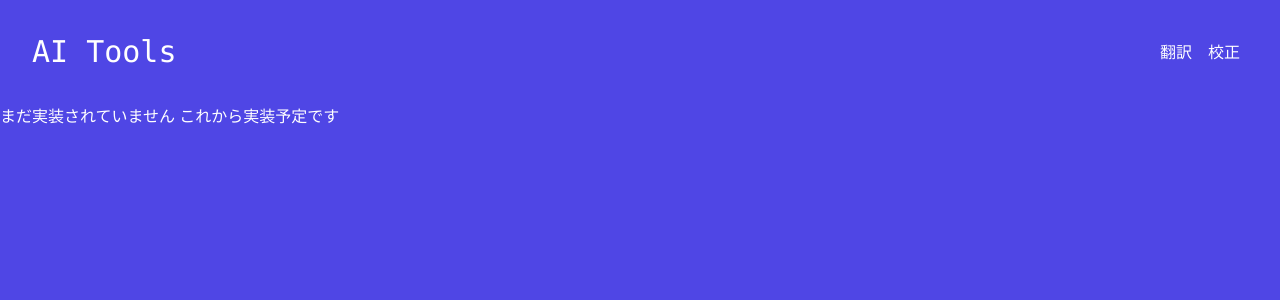
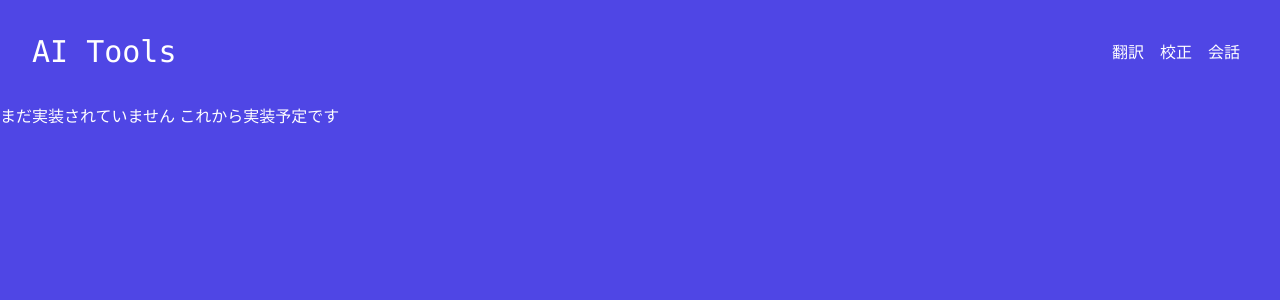
Before and after one commit to shi0n0/multi-translate-app, a Django app: page /talk in a window 1280 px wide. Shown: the top 300 px of the page. Run offline with Django 4.2, Linux system fonts and the light colour scheme; some libraries are stand-ins or nearby versions.

Commit message:
Add Talk page to header

```diff
--- a/GPT_Translate/templates/base.html
+++ b/GPT_Translate/templates/base.html
@@ -20,9 +20,8 @@
         </div>
         <div class="flex font-sans">
           <a class="m-2 hover:animate-bounce" href="translation"><h2>翻訳</h2></a>
-          <a class="m-2 hover:animate-bounce" href="proofreading"
-            ><h2>校正</h2></a
-          >
+          <a class="m-2 hover:animate-bounce" href="proofreading"><h2>校正</h2></a>
+          <a class="m-2 hover:animate-bounce" href="talk">会話</a>
         </div>
       </div>
     </header>
```
